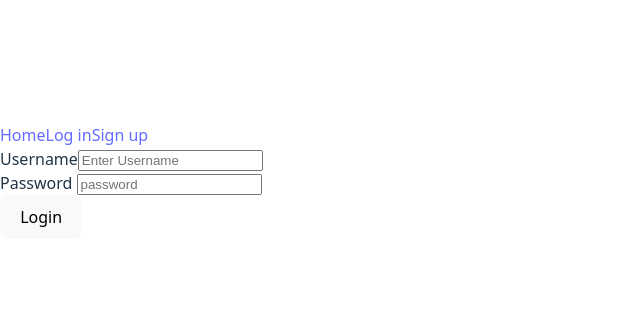
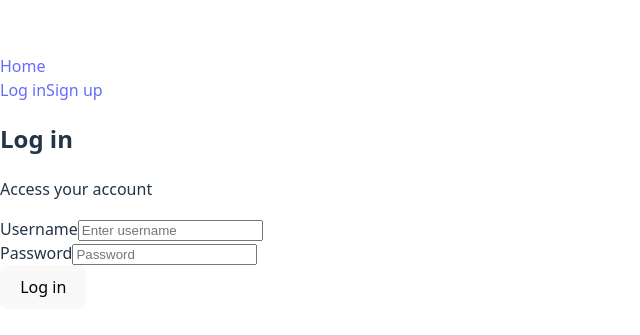
Before and after one commit to PratiAmalden/Recommendation-Tracker, a React app in the folder frontend/: page /login in a window 1280 px wide. Shown: the part 219-554 px from the top of the page, without its empty margins (0-640 px from the left). Built offline with nearby package versions, Linux system fonts and the light colour scheme; no server answers; the HTML template or start-up script is replaced by a standard one.

Commit message:
Add class names for styling

```diff
--- a/frontend/src/App.jsx
+++ b/frontend/src/App.jsx
@@ -13,16 +13,21 @@ import Navbar from "./components/Navbar";
 export default function app() {
   return (
     <AuthProvider>
-        <Router>
-          <Navbar />
+      <Router>
+        <Navbar />
+        <div className="app-container">
           <Routes>
-            <Route path="/" element={<p>Home page placeholder</p>} />
+            <Route
+              path="/"
+              element={<p className="page-content">Home page placeholder</p>}
+            />
             <Route path="/login" element={<LoginPage />} />
             <Route path="/signup" element={<SignupPage />} />
             <Route path="/profile" element={<Profile />} />
             <Route path="*" element={<Navigate to={"/login"} replace />} />
           </Routes>
-        </Router>
+        </div>
+      </Router>
     </AuthProvider>
   );
 }
--- a/frontend/src/components/LoginPage.jsx
+++ b/frontend/src/components/LoginPage.jsx
@@ -20,41 +20,45 @@ export default function LoginPage() {
     }
     const ok = await login(form.username, form.password);
     if(ok){
-      navigate("/profile")
+      navigate("/profile");
     }
 
   }
 
   return (
     <div className="auth-page">
+      <div className="auth-card">
+        <h2>Log in</h2>
+        <p className="subtitle">Access your account</p>
         <form onSubmit={submit}>
-        <div>
-          <label>
-            Username
+          <div className="form-field">
+            <label htmlFor="username">Username</label>
             <input
+              id="username"
               name="username"
-              placeholder="Enter Username"
+              placeholder="Enter username"
               type="text"
               value={form.username}
               onChange={onChange}
             />
-          </label>
           </div>
-        <div>
-          <label> Password </label>
+          <div className="form-field">
+            <label htmlFor="password">Password</label>
             <input
+              id="password"
               name="password"
-            placeholder="password"
+              placeholder="Password"
+              type="password"
               value={form.password}
               onChange={onChange}
-            type="password"
             />
           </div>
-        {error && <p style={{ color: "red" }}>{error}</p>}
-        <button className="login-submit" type="submit">
-          {isLoading ? "Logging in..." : "Login"}
+          {error && <p className="error-message">{error}</p>}
+          <button className="login-submit" type="submit" disabled={isLoading}>
+            {isLoading ? "Logging in..." : "Log in"}
           </button>
         </form>
       </div>
+    </div>
   );
 }
--- a/frontend/src/components/Navbar.jsx
+++ b/frontend/src/components/Navbar.jsx
@@ -6,18 +6,22 @@ export default function Navbar(){
 
     return (
       <nav>
+        <div className="nav-left">
           <Link to="/">Home</Link>
-
-            {user? (
+        </div>
+        <div className="nav-right">
+          {user ? (
             <>
               <Link to="/profile">Profile</Link>
               <button onClick={logOut}>Log Out</button>
             </>
-            ) : ( <>
+          ) : (
+            <>
               <Link to="/login">Log in</Link>
               <Link to="/signup">Sign up</Link>
             </>
           )}
+        </div>
       </nav>
-    )
+    );
 }
--- a/frontend/src/components/SignupPage.jsx
+++ b/frontend/src/components/SignupPage.jsx
@@ -28,37 +28,38 @@ export default function SignupPage() {
 
     return (
       <div className="auth-page">
+        <div className="auth-card">
             <h2>Sign up</h2>
+            <p className="subtitle">Create a new account</p>
             <form onSubmit={submit}>
-            <div>
-            <label>
-                Username
+              <div className="form-field">
+                <label htmlFor="username">Username</label>
                 <input
+                  id="username"
                   name="username"
                   placeholder="Enter username"
+                  type="text"
                   value={form.username}
-                type="text"
                   onChange={onChange}
                 />
-            </label>
               </div>
-            <div>
-            <label>
-                Password
+              <div className="form-field">
+                <label htmlFor="password">Password</label>
                 <input
+                  id="password"
                   name="password"
-                placeholder="password"
+                  placeholder="Password"
+                  type="password"
                   value={form.password}
                   onChange={onChange}
-                type="password"
                 />
-            </label>
               </div>
-            {error && <p style={{ color: "red" }}>{error}</p>}
-            <button className="login-submit" type="submit">
+              {error && <p className="error-message">{error}</p>}
+              <button className="login-submit" type="submit" disabled={isLoading}>
                 {isLoading ? "Creating..." : "Create account"}
               </button>
             </form>
           </div>
+        </div>
       );
 }
--- a/frontend/src/components/profile.jsx
+++ b/frontend/src/components/profile.jsx
@@ -2,11 +2,13 @@ import { useAuth } from "../hooks/AuthContext";
 
 export default function Profile() {
   const { user, logOut } = useAuth();
-  if (!user) return <p>Not sign in</p>;
+  if (!user) return <p className="page-content">Not signed in</p>;
+
   return (
-    <div>
+    <div className="page-content">
+      <h1>Profile</h1>
       <p>
-        Signed in as <strong>{user?.username}</strong>
+        Signed in as <strong>{user.username}</strong>
       </p>
       <button onClick={logOut}>Log out</button>
     </div>
```
Lines whose indentation alone changed are shown as unchanged.
